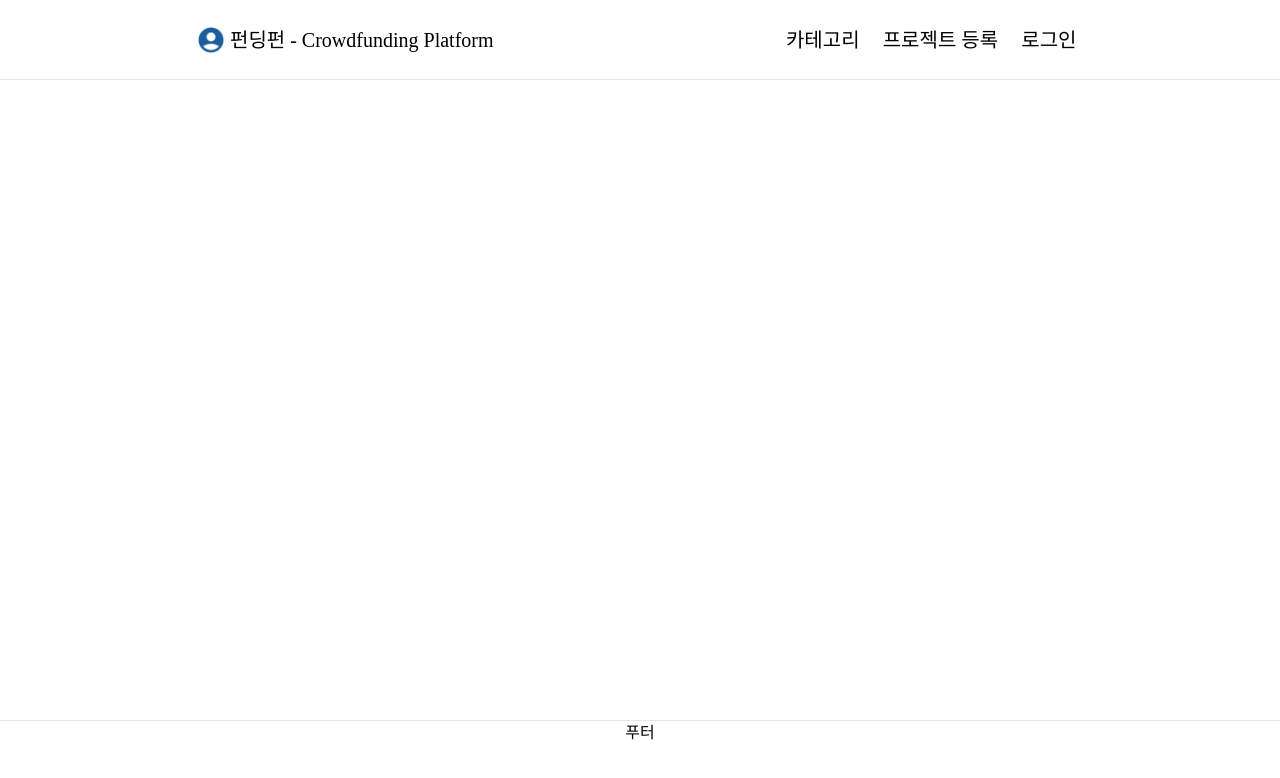
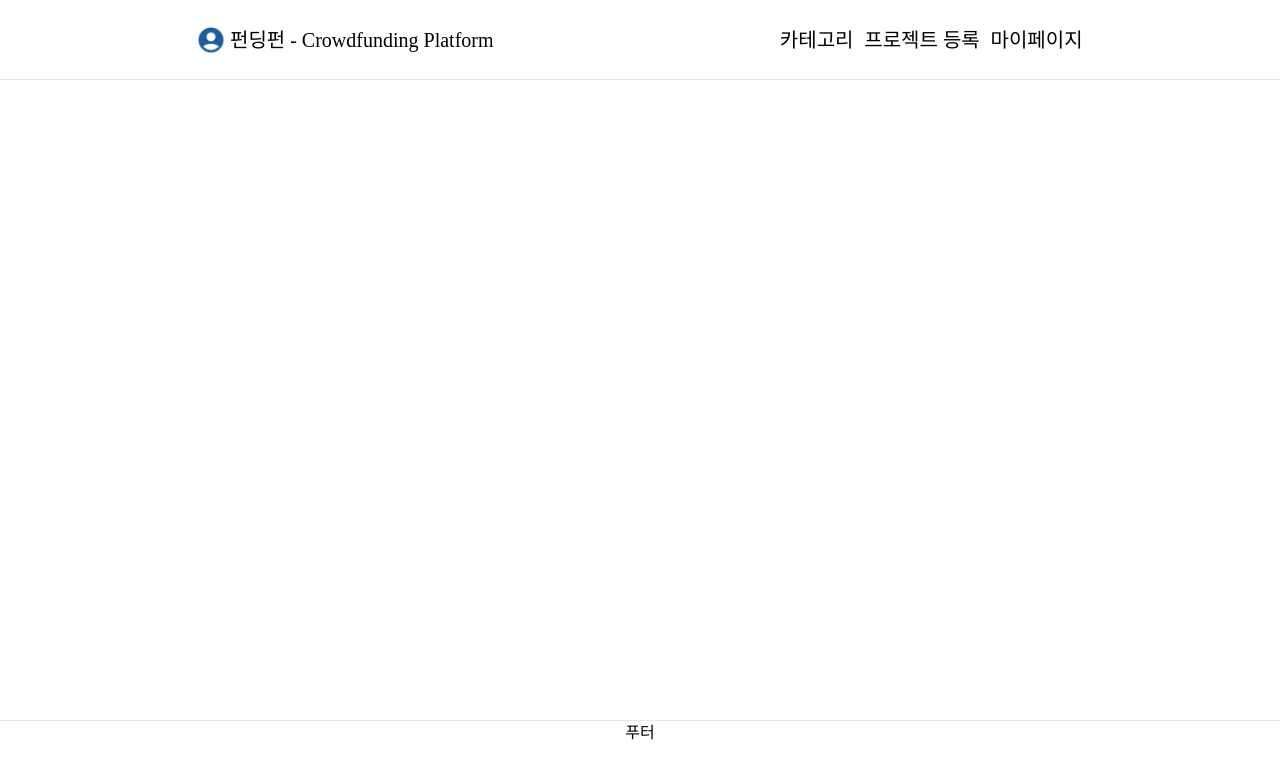
Before and after one commit to kta285/kta_fe, a React (Create React App) app: page / in a window 1280 px wide. Shown: the top 778 px of the page. Built offline with nearby package versions, Linux system fonts and the light colour scheme.

Commit message:
fix	header 수정

```diff
--- a/src/components/common/Header.tsx
+++ b/src/components/common/Header.tsx
@@ -1,7 +1,7 @@
 import { Link } from 'react-router-dom';
 
 const Header = () => {
-  const jwt = false;
+  const jwt = true;
 
   return (
     <nav className="flex w-[100%] m-auto border-b h-[80px]">
```
